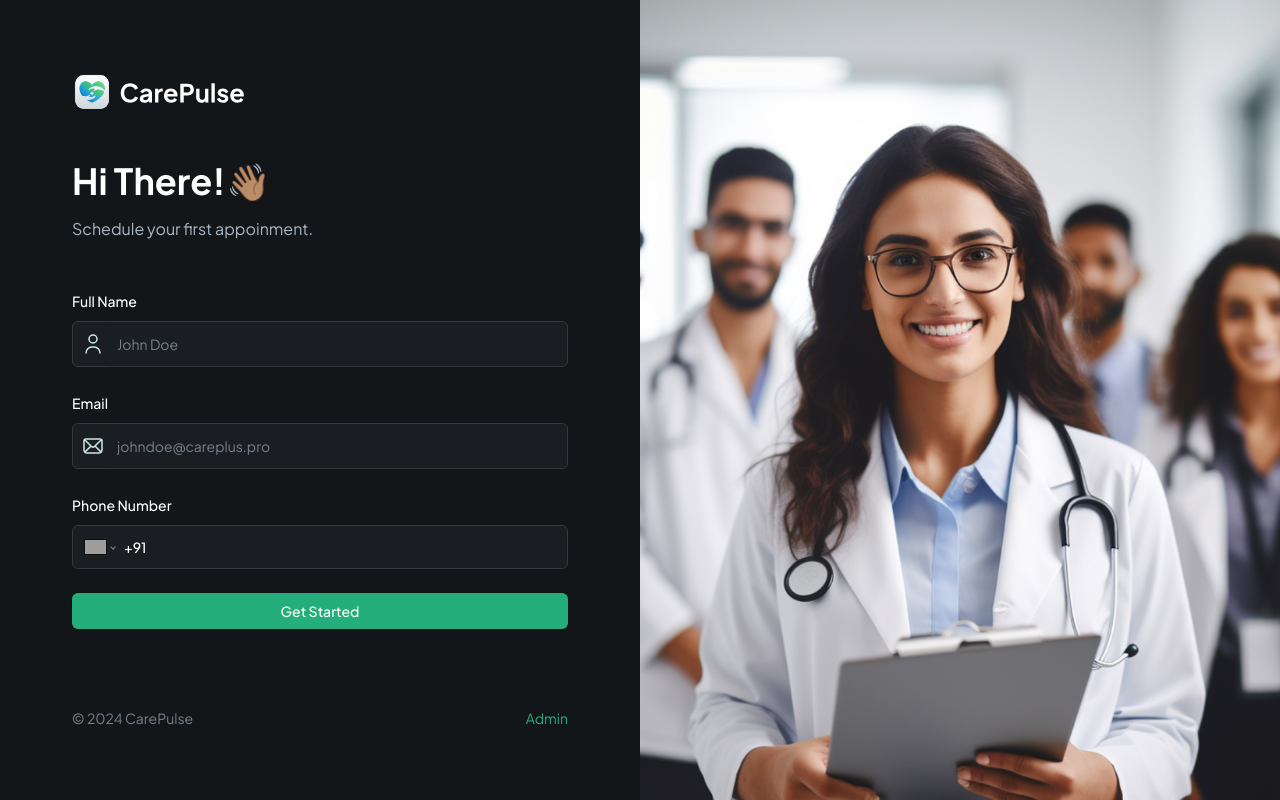
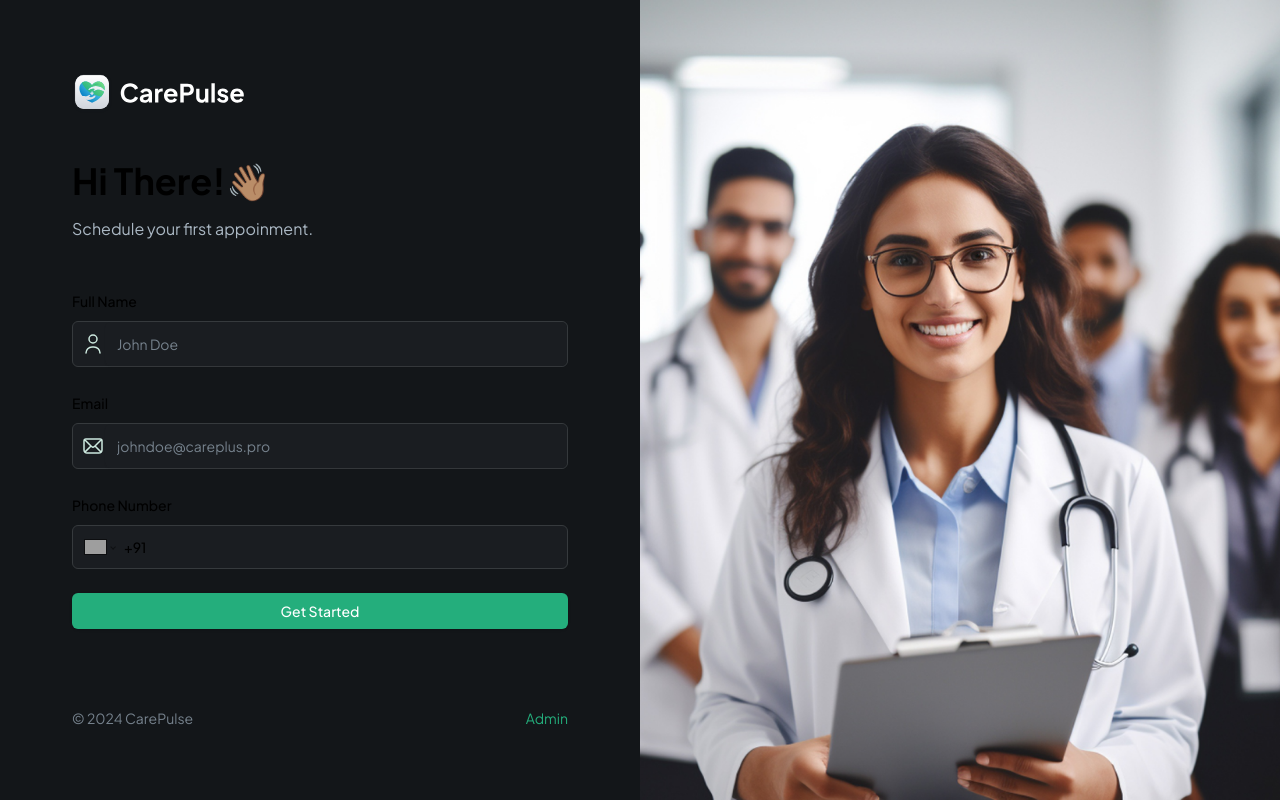
Before and after one commit to kolambkar11/nxtcarepulse, a Next.js app: page / in a window 1280 px wide. Built offline with nearby package versions, Linux system fonts and the light colour scheme; no server answers; grey boxes are pictures that could not be loaded.

Commit message:
Deploying to production

```diff
--- a/app/layout.tsx
+++ b/app/layout.tsx
@@ -28,9 +28,9 @@ export default function RootLayout({
           fontSans.variable
         )}
       >
-        <ThemeProvider attribute="class" defaultTheme="dark">
-          {children}
-        </ThemeProvider>
+        {/* <ThemeProvider attribute="class" defaultTheme="dark"> */}
+        {children}
+        {/* </ThemeProvider> */}
       </body>
     </html>
   );
```
